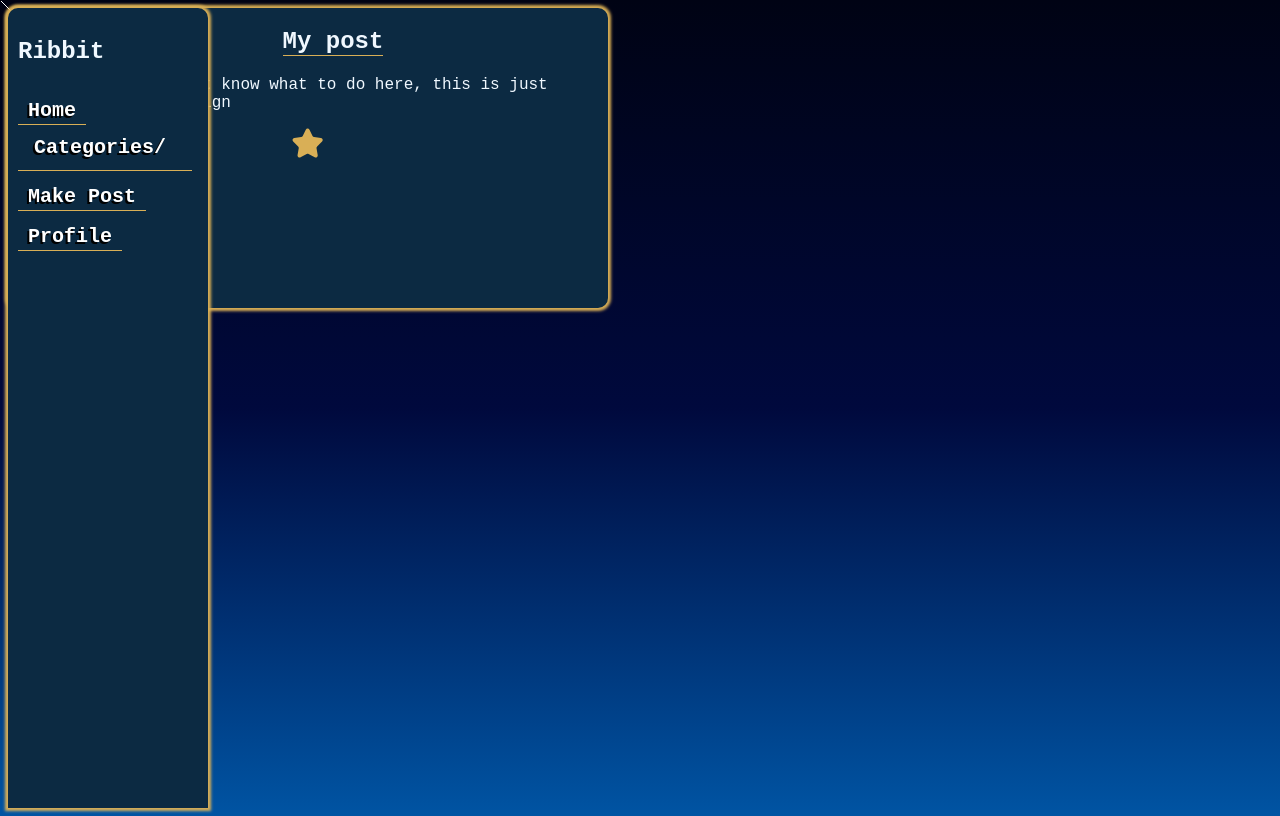
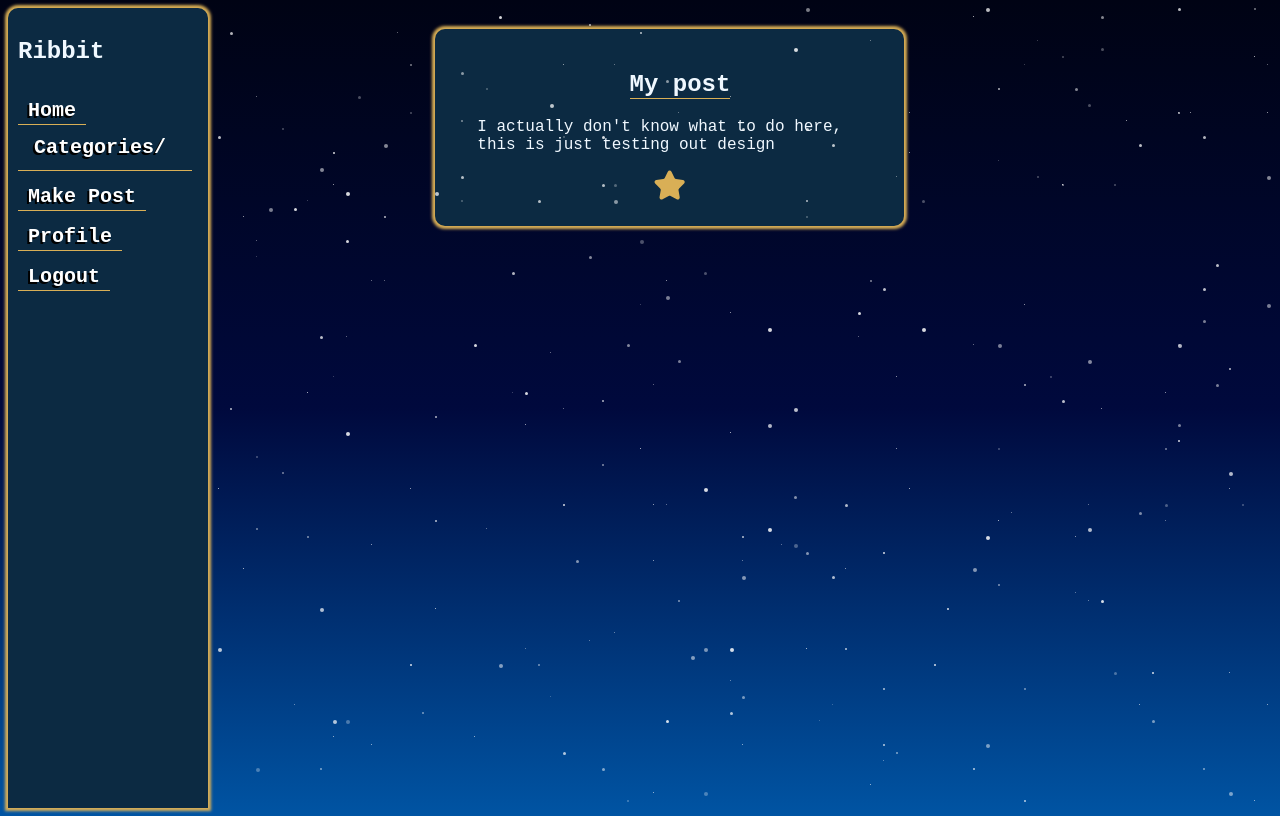
Before and after one commit to solvre/Assignment-2-IDG2001-gr3, a Flask app: page / in a window 1280 px wide. Run offline with Flask 3, Linux system fonts and the light colour scheme.

Commit message:
final css adjustments

```diff
--- /dev/null
+++ b/Static/starBg.js
@@ -0,0 +1,45 @@
+//star background from https://codepen.io/rkuai/pen/ExLbPWG
+
+
+const sizes = [1,1,2,3,4];
+
+//get random position between 1 - 100;
+function randomPosition(min, max) {
+  return Math.floor(Math.random() * (max - min + 1)) + min;
+}
+
+const body = document.querySelector(".body");
+
+for (let i = 0; i < 300; i++) {
+  const top = randomPosition(1,100);
+  const left = randomPosition(1,100);
+  const random = Math.floor(Math.random() * sizes.length);
+  const randomSize = sizes[random];
+  const div = document.createElement('div');
+  div.style.position = 'absolute';
+  div.style.top = top +'%';
+  div.style.left = left + '%';
+  div.style.height = randomSize +'px';
+  div.style.width = randomSize +'px';
+  div.style.backgroundColor = "#FFFFFF";
+  div.style.borderRadius = '50%';
+  if (i <= 50) {
+      div.classList.add('star1');
+  }
+  if (i <= 100 && i > 50) {
+      div.classList.add('star2');
+  }
+  if (i <= 150 && i > 100) {
+      div.classList.add('star3');
+  }
+  if (i <= 200 && i > 150) {
+      div.classList.add('star4');
+  }
+  if (i <= 250 && i > 200) {
+      div.classList.add('star5');
+  }
+  if (i <= 300 && i > 250) {
+      div.classList.add('star6');
+  }
+  document.body.appendChild(div);
+}
--- a/Static/style.css
+++ b/Static/style.css
@@ -6,6 +6,7 @@ body{
 main{
     display: grid;
     grid-template-columns: 1fr 5fr;
+    z-index: 2;
 }
 h1, h2, h3, h4, p {
     color: aliceblue;
@@ -19,7 +20,7 @@ nav {
     font-family:'Courier New', Courier, monospace;
     width: 200px;
     height: 100vh;
-    position: fixed;
+    z-index: 1;
     border-radius: 10px 10px 0% 0%;
     box-shadow: 0px 0px 3px 3px #d9af56;
 }
@@ -46,7 +47,9 @@ a, .dropdown {
     display: block;
     padding: 10px;
 }
-
+.content{
+    margin-top:2%;
+}
 .dropdown {
     position: relative;
     display: inline-block;
@@ -100,21 +103,21 @@ a, .dropdown {
 
 /* post/profile box design stuff */
 .post, .profileBox {
-    display: grid;
-    justify-content: center;
-    align-items: center;
+    width:40%;
+    margin-left: 20%;
 }
 .post-design, .profileDesign {
     place-items: center;
     background-color: #0c2a42;
-    width: 600px;
-    height: 300px;
+    width: 100%;
+    height: auto;
+    padding: 5%;
     box-shadow: 0px 0px 3px 3px #d9af56;
     border-radius: 10px;
 }
 
 .posth2, .postp {
-    margin-left: 50px;
+    margin-left: 5%;
 }
 
 .profileh2, .profileh3, .posth1 {
@@ -185,35 +188,44 @@ input[type=submit]{
     font-size: 15px;
     font-weight: bold;
 }
-@keyframes blink {
-    0%, 70%, 100% {
-        opacity: 1;
-    }
-    80%, 90% {
-        opacity: 0;
-    }
+
+.light {
+    height: 100%;
+    width: 100%;
 }
 
-.stars {
-    position: absolute;
-    width: 100%;
-    height: 100%;
-    top: 0;
-    left: 0;
-    background: transparent;
-    overflow: hidden;
-    z-index: 0;
-}
+  .star1 {
+    animation: 3s linear 1s infinite alternate twinkle;
+  }
 
-.stars::after {
-    content: '';
-    position: absolute;
-    width: 1px;
-    height: 1px;
-    background: transparent;
-    box-shadow: 1px 1px white, 2px 2px white, 3px 3px white, 4px 4px white,
-                5px 5px white, 6px 6px white, 7px 7px white, 8px 8px white,
-                9px 9px white, 10px 10px white, 11px 11px white, 12px 12px white,
-                13px 13px white, 14px 14px white, 15px 15px white;
-    animation: blink 3s infinite alternate;
-}
+  .star2 {
+    animation: 4s linear 0s infinite alternate twinkle;
+  }
+
+  .star3 {
+    animation: 3.5s linear 0.5s infinite alternate twinkle;
+  }
+
+  .star4 {
+    animation: 1.25s linear 1.5s infinite alternate twinkle;
+  }
+
+  .star5 {
+    animation: 4s linear 2s infinite alternate twinkle;
+  }
+
+  .star6 {
+    animation: 2.5s linear 1s infinite alternate twinkle;
+  }
+
+  @keyframes twinkle {
+    0% {
+      opacity: 1;
+    }
+    50% {
+      opacity: 0;
+    }
+    100% {
+      opacity: 1;
+    }
+  }
--- a/Templates/index.html
+++ b/Templates/index.html
@@ -4,11 +4,10 @@
     <meta charset="UTF-8">
     <meta name="viewport" content="width=device-width, initial-scale=1.0">
     <title>Assignment 2</title>
-    <link rel="stylesheet" href="../Static/style.css">
+    <link rel="stylesheet" href="{{ url_for('static', filename='style.css') }}">
 </head>
 <body>
-    <div class="stars"></div>
-    <main>
+    <main class="light">
         <nav>
             <div class="navbarContent">
                 <h1>Ribbit</h1>
@@ -23,9 +22,10 @@
                 </div>
                 <a href="{{ url_for('make_post') }}">Make Post</a>
                 <a href="{{ url_for('profile') }}">Profile</a>
+                <a href="{{ url_for('login') }}">Logout</a>
             </div>
         </nav>
-        <div id="content">
+        <div class="content">
             <div class="post">
                 <div class="post-design">
                     <h2 class="posth2">My post</h2>
@@ -40,5 +40,6 @@
         </div>
     </main>
     <script src="{{ url_for('static', filename='dropdownScript.js') }}"></script>
+    <script src="{{ url_for('static', filename='starBg.js') }}"></script>
 </body>
 </html>
```
Also changed, not shown: Templates/login.html (+5 -5 lines), Templates/makePost.html (+6 -6 lines), Templates/profile.html (+10 -10 lines), Templates/signUp.html (+5 -5 lines), Templates/welcomePage.html (+6 -6 lines), Static/img/bg-twinkle.png (added).
